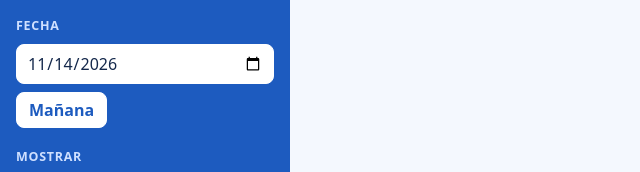
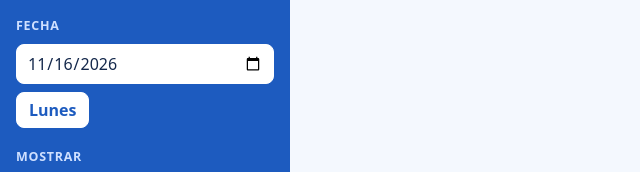
Before and after one commit to rebecaqs/ControlVacaciones, a plain HTML site: page index.html in a window 1280 px wide. Shown: the part 150-322 px from the top of the page, 0-640 px from the left. Drawn offline with Linux system fonts and the light colour scheme.

Commit message:
Update index.html

```diff
--- a/index.html
+++ b/index.html
@@ -350,10 +350,14 @@
     const p = (n) => String(n).padStart(2, "0");
     return d.getFullYear() + "-" + p(d.getMonth() + 1) + "-" + p(d.getDate());
   }
+  // Siguiente día a consultar: mañana, salvo si hoy es viernes (entonces, el lunes).
+  function proximoDia() {
+    const d = new Date();
+    d.setDate(d.getDate() + (d.getDay() === 5 ? 3 : 1));
+    return d;
+  }
   function ponerManana() {
-    const d = new Date();
-    d.setDate(d.getDate() + 1);
-    $("fecha").value = isoLocal(d);
+    $("fecha").value = isoLocal(proximoDia());
     render();
   }
 
@@ -479,8 +483,8 @@
     drop.addEventListener(ev, (e) => { e.preventDefault(); drop.classList.remove("over"); }));
   drop.addEventListener("drop", (e) => leer(e.dataTransfer.files[0]));
 
-  const manana = new Date(); manana.setDate(manana.getDate() + 1);
-  $("fecha").value = isoLocal(manana);
+  $("fecha").value = isoLocal(proximoDia());
+  if (new Date().getDay() === 5) $("btnManana").textContent = "Lunes";
 </script>
 </body>
 </html>
```
